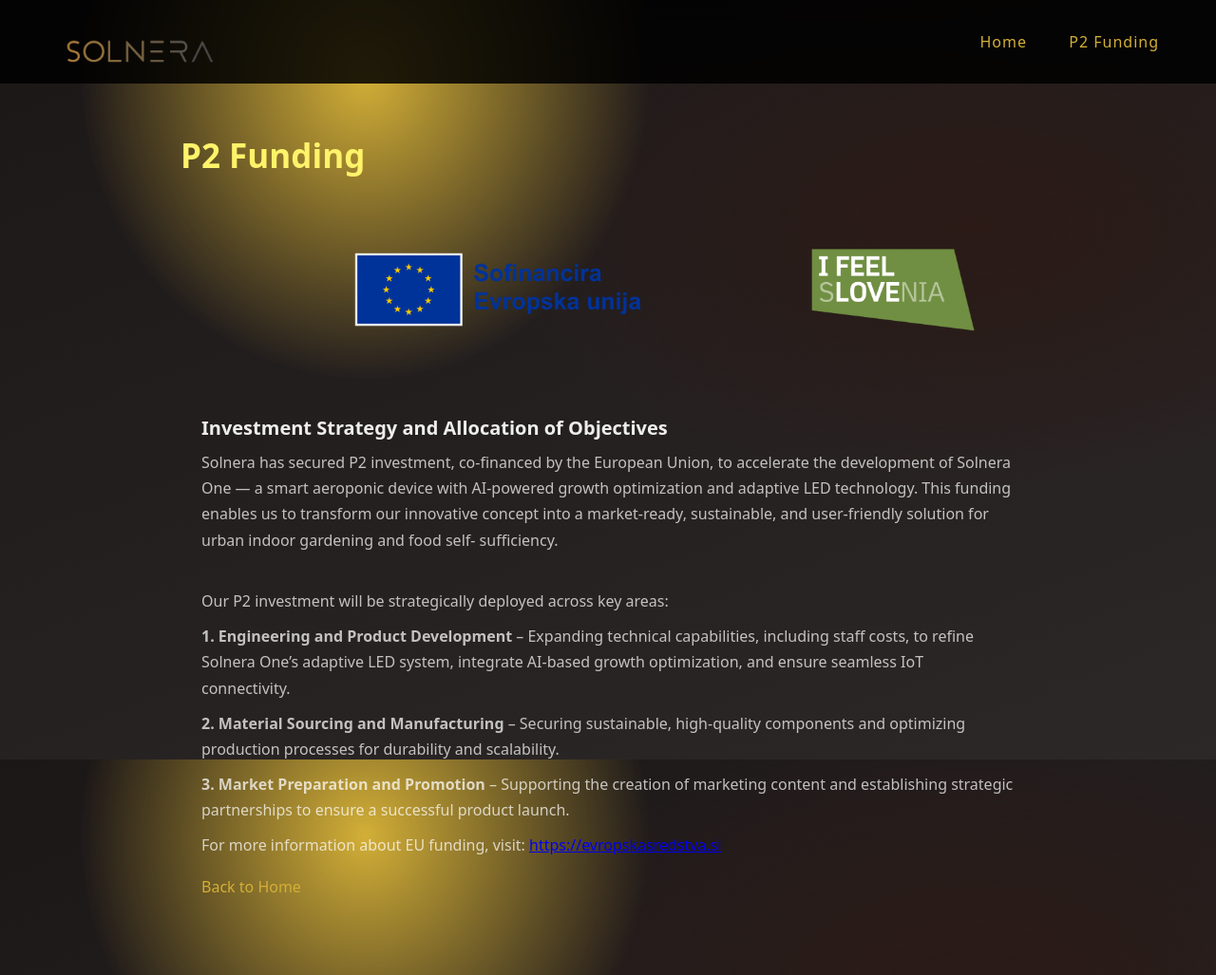
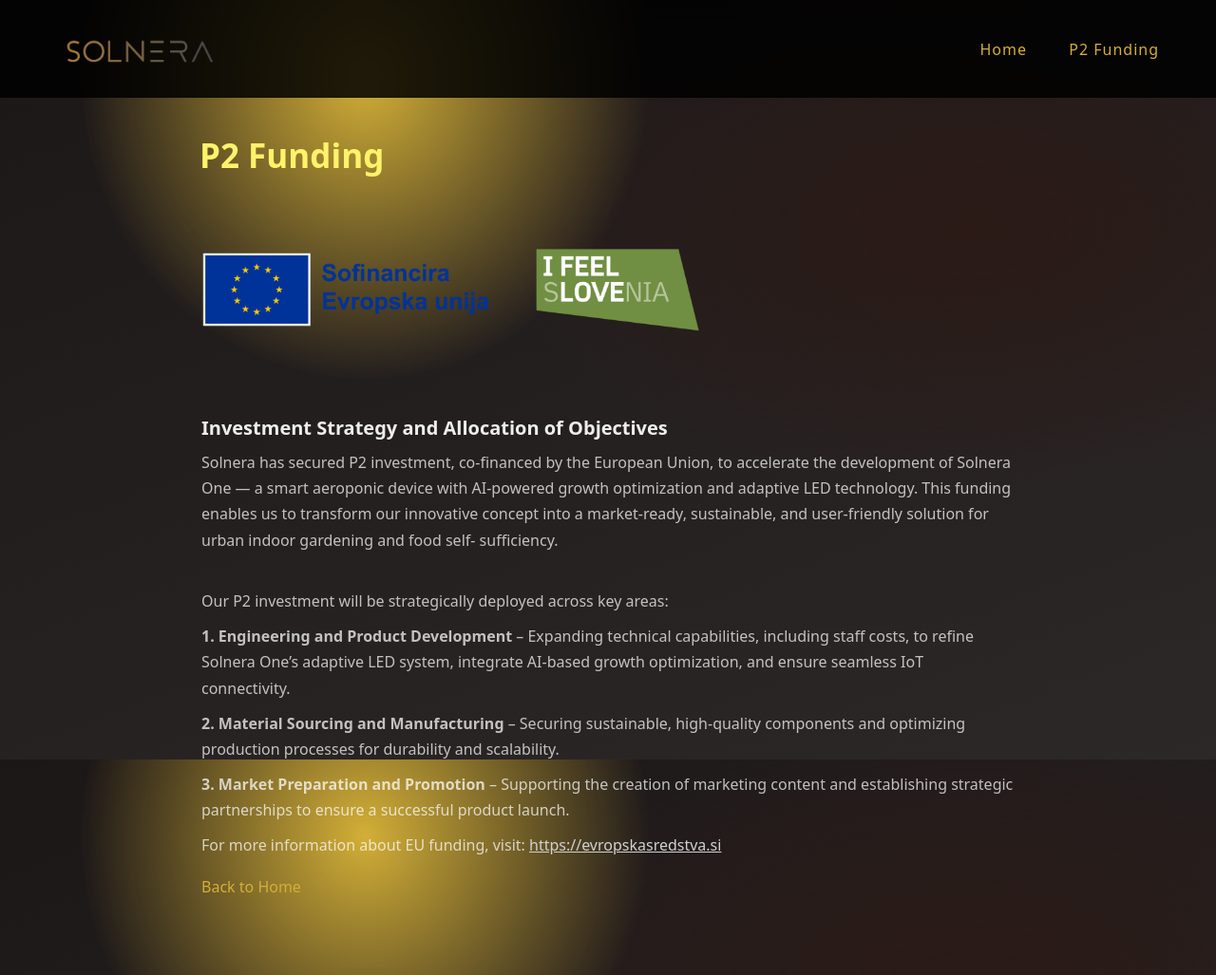
Before and after one commit to missever-ops/solneragrow, a plain HTML site: page p2funding.html in a window 1280 px wide. Shown: the whole page at 95% size. Drawn offline with Linux system fonts and the light colour scheme.

Commit message:
update site

```diff
--- a/p2funding.html
+++ b/p2funding.html
@@ -61,7 +61,7 @@ optimizing production processes for durability and scalability.</p>
 establishing strategic partnerships to ensure a successful product launch.</p>
 
 <p>For more information about EU funding, visit:
-<a href="https://evropskasredstva.si" target="_blank">https://evropskasredstva.si</a>
+<a href="https://evropskasredstva.si" class="a"target="_blank">https://evropskasredstva.si</a>
 </p>
       <div class="p2-actions">
         <a class="p2-back" href="index.html">Back to Home</a>
--- a/styles.css
+++ b/styles.css
@@ -59,6 +59,7 @@ body{
   width: auto;
   display: block;
   align-items: center;
+  margin-bottom: 15px;
 }
 
 /* Navigation Links */
@@ -109,6 +110,17 @@ body{
   height: 100%;
   object-fit: cover;
   display: block;
+}
+
+.a{
+  color: hsl(0, 0%, 82%);
+  text-decoration: underline;
+  font-weight: 400;
+}
+
+.a:hover{
+  color: #fff36a;
+  font-weight: 500;
 }
 
 /* Hero */
@@ -307,10 +319,11 @@ button:active{
 }
 
 .p2-title{
-  margin: 0 0 10px 0;
+  margin: 0 0 10px 20px;
   font-size: 35px;
   font-weight: 600;
   color: #fff36a;
+  ;
 }
 
 .p2-subtitle{
@@ -319,6 +332,7 @@ button:active{
   line-height: 1.6;
   font-size: 16px;
   max-width: 70ch;
+
 }
 
 
@@ -334,22 +348,18 @@ button:active{
   flex-wrap: wrap;
 }
 
-
-
 .p2-img{
   width: 100%;
   max-width: 320px;
   height: 180px;
   object-fit: contain;
-  display: block;
-  margin: 0 auto;
-
-  background: rgba(0, 0, 0, 0);
+  margin-left: -320px;
 }
 
 .p1-img{
   width: 25% !important;
   height: 25% !important;
+
 }
 
 /* Text card */
```
